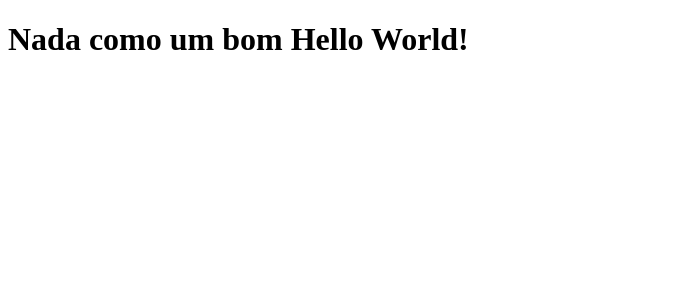
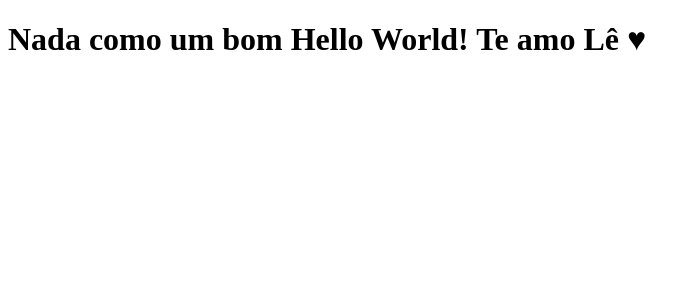
Before and after one commit to guilhermeroliveira/clone-tabnews, a Next.js app: page / in a window 1280 px wide. Shown: the top 300 px of the page, without its empty margins (0-700 px from the left). Built offline with nearby package versions, Linux system fonts and the light colour scheme.

Commit message:
fix: ajuste na mensagem inicial

```diff
--- a/pages/index.js
+++ b/pages/index.js
@@ -1,5 +1,5 @@
 function Home() {
-  return <h1>Nada como um bom Hello World!</h1>;
+  return <h1>Nada como um bom Hello World! Te amo Lê ♥</h1>;
 }
 
 export default Home;
```
